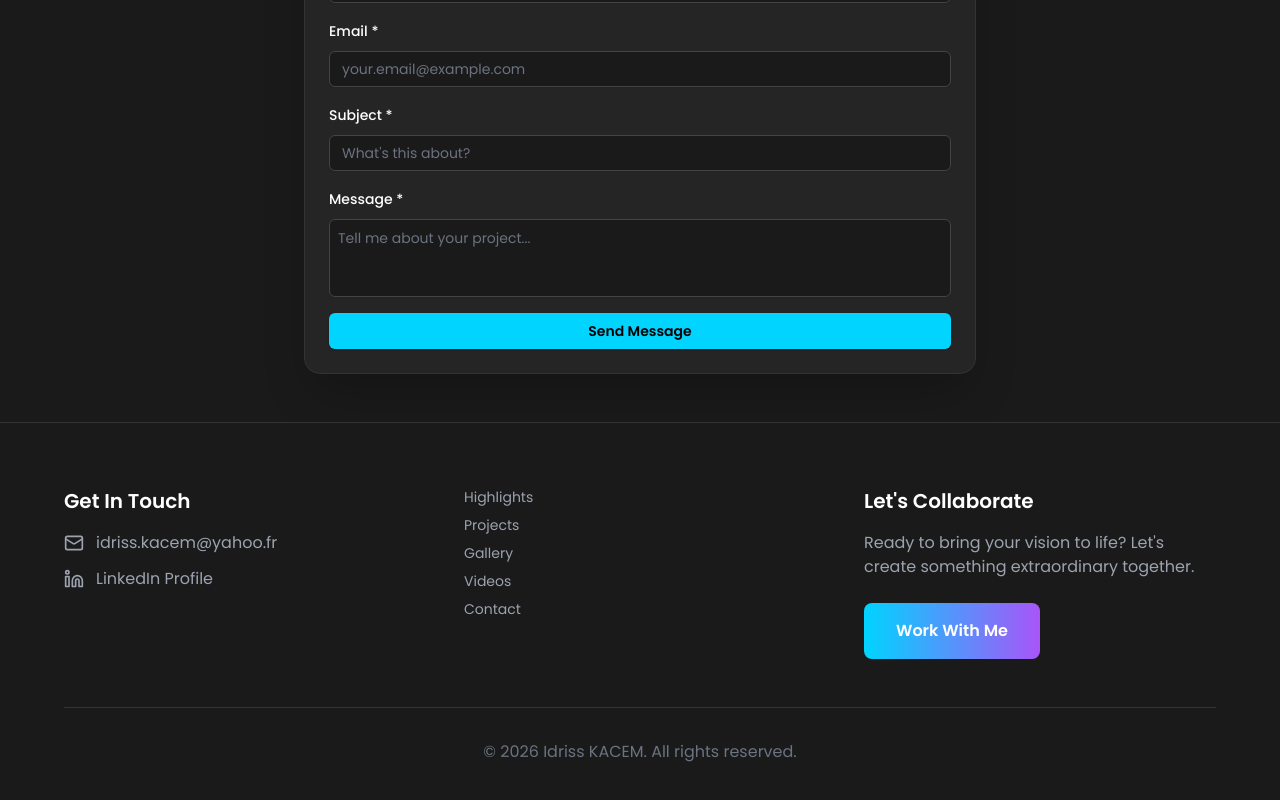
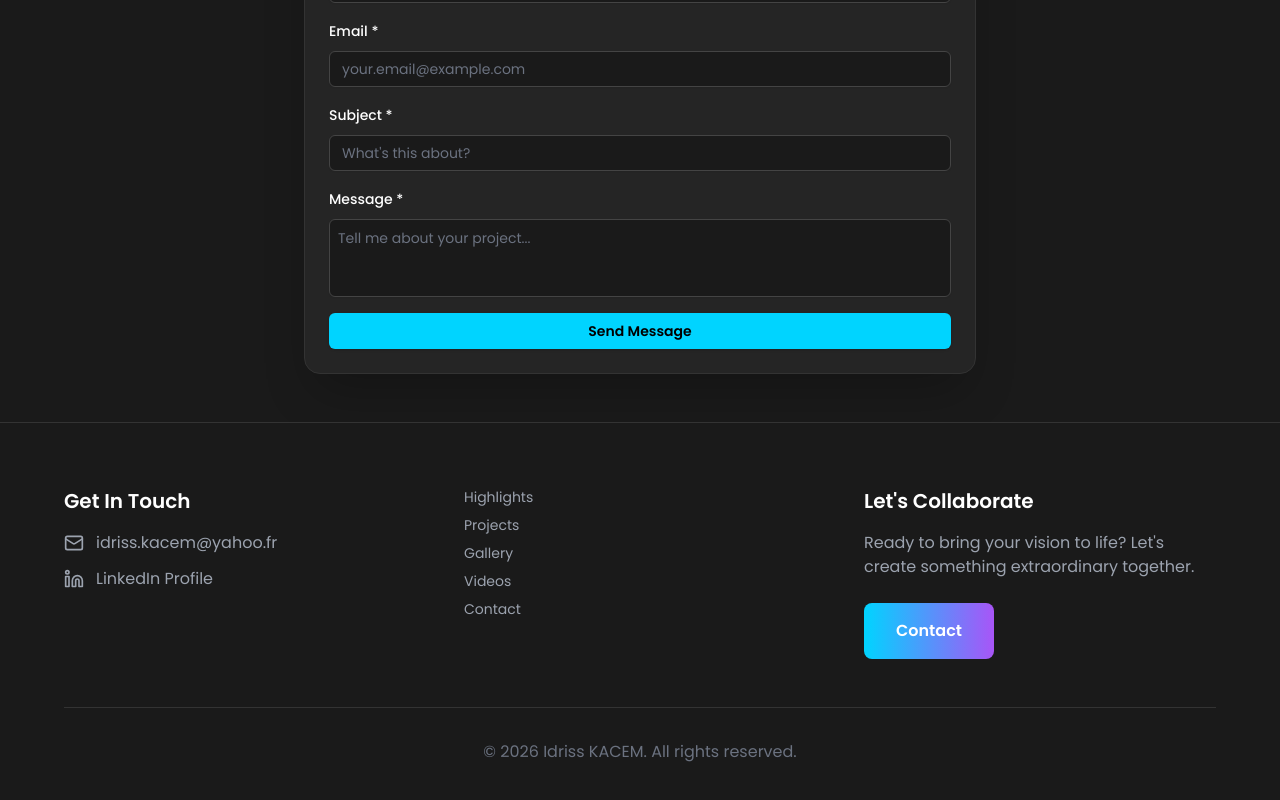
Before and after one commit to idrippss/portfolio, a React (Vite) app: page / in a window 1280 px wide. Shown: the part 3229-4029 px from the top of the page. Built offline with nearby package versions, Linux system fonts and the light colour scheme; the HTML template or start-up script is replaced by a standard one.

Commit message:
testmedia

```diff
--- a/src/components/Footer.jsx
+++ b/src/components/Footer.jsx
@@ -108,7 +108,7 @@ const Footer = () => {
               onClick={() => scrollToSection('contact')}
               className="px-8 py-4 bg-gradient-to-r from-[#00d4ff] to-[#a855f7] text-white font-semibold rounded-lg hover:shadow-2xl hover:scale-105 transition-all duration-300"
             >
-              Work With Me
+              Contact
             </button>
           </motion.div>
         </div>
```
